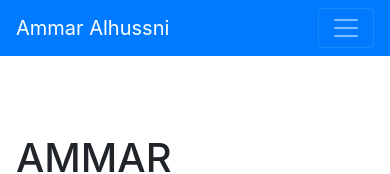
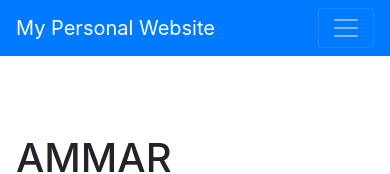
Before and after one commit to ammarHus/Ammarwebsite, a website with bundled scripts: page index.html in a window 390 px wide. Shown: the top 174 px of the page. Built offline with nearby package versions, Linux system fonts and the light colour scheme; a web font is replaced by a local one.

Commit message:
Add files via upload

```diff
--- a/index.html
+++ b/index.html
@@ -29,7 +29,7 @@
 
     <nav class="navbar navbar-expand-lg navbar-dark bg-primary fixed-top" id="sideNav">
       <a class="navbar-brand js-scroll-trigger" href="#page-top">
-        <span class="d-block d-lg-none">Ammar Alhussni</span>
+        <span class="d-block d-lg-none">My Personal Website</span>
         <span class="d-none d-lg-block">
           <img class="img-fluid img-profile rounded-circle mx-auto mb-2" src="img/profile.jpg" alt="">
         </span>
```
